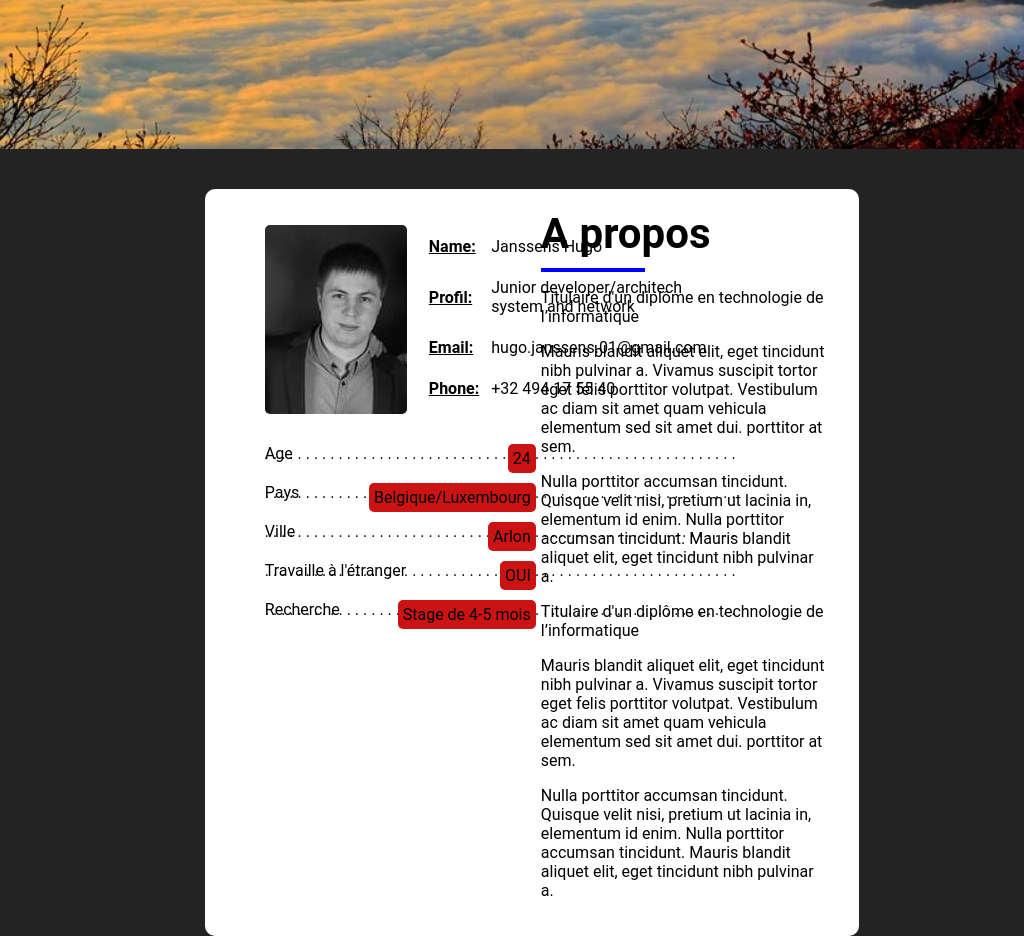
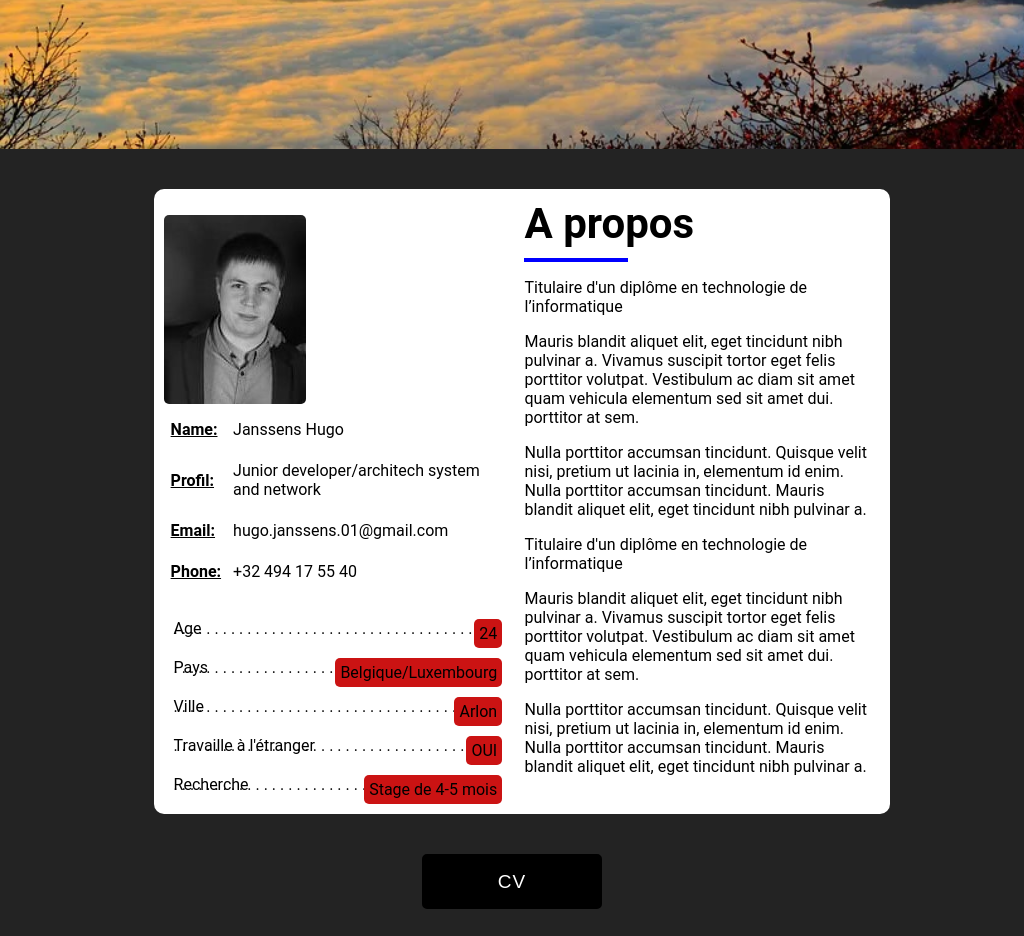
Before and after one commit to hugo827/hugo827.github.io, a plain HTML site: page index.html in a window 1024 px wide. Shown: the part 651-1587 px from the top of the page. Drawn offline with Linux system fonts and the light colour scheme.

Commit message:
Add files via upload

```diff
--- a/index.html
+++ b/index.html
@@ -8,6 +8,7 @@
     <link href="style.css" rel="stylesheet">
     <link href="mobile.css" rel="stylesheet">
     <link href="tablette.css" rel="stylesheet">
+    <link href="responsive.css" rel="stylesheet">
 
     <script src="https://kit.fontawesome.com/d965d54c07.js" crossorigin="anonymous"></script>
 
--- a/responsive.css
+++ b/responsive.css
@@ -1,4 +1,60 @@
 @media (min-width:1001px) AND (max-width: 1600px) {
 
+    /* --------------------- fiche about ----------------------*/
+
+
+    .box-about {
+        width: 70%;
+        margin: 40px 0 40px 15% ;
+        padding: 10px 10px;
+    }
+
+    .box-about-left-top {
+        padding: 0 0;
+        display: inline-flex;
+    }
+
+
+    .profil-table {
+        margin: 0 0 0 5px;
+    }
+
+
+
+    .x {
+        margin: 0 0;
+    }
+    .z {
+        width: 95%;
+    }
+    .z:before {
+        content: ". . . . . . . . . . . . . . . . . . . . "
+        ". . . . . . . . . . . . . . . . . . . . "
+        ". . . . . . . . . . .";
+    }
 
 }
+
+
+@media (min-width:1001px) AND (max-width: 1200px) {
+
+    /*  -------------------- start of navbar ---------------- */
+
+    .navbar-name {
+        padding-right: 250px;
+    }
+
+
+    /* --------------------- fiche about ----------------------*/
+
+
+    .box-about-left-top {
+        display: inline-block;
+    }
+
+    .z:before {
+        content: ". . . . . . . . . . . . . . . . . . . . "
+        ". . . . . . . . . . . . . . . . . . . . ";
+    }
+
+}
--- a/style.css
+++ b/style.css
@@ -182,7 +182,7 @@ body {
     white-space: nowrap;
     content: ". . . . . . . . . . . . . . . . . . . . "
     ". . . . . . . . . . . . . . . . . . . . "
-    ". . . . . . . . . . . . . . . . . .";
+    ". . . . . . . . . . . . . . . . .";
 }
 
 
```
